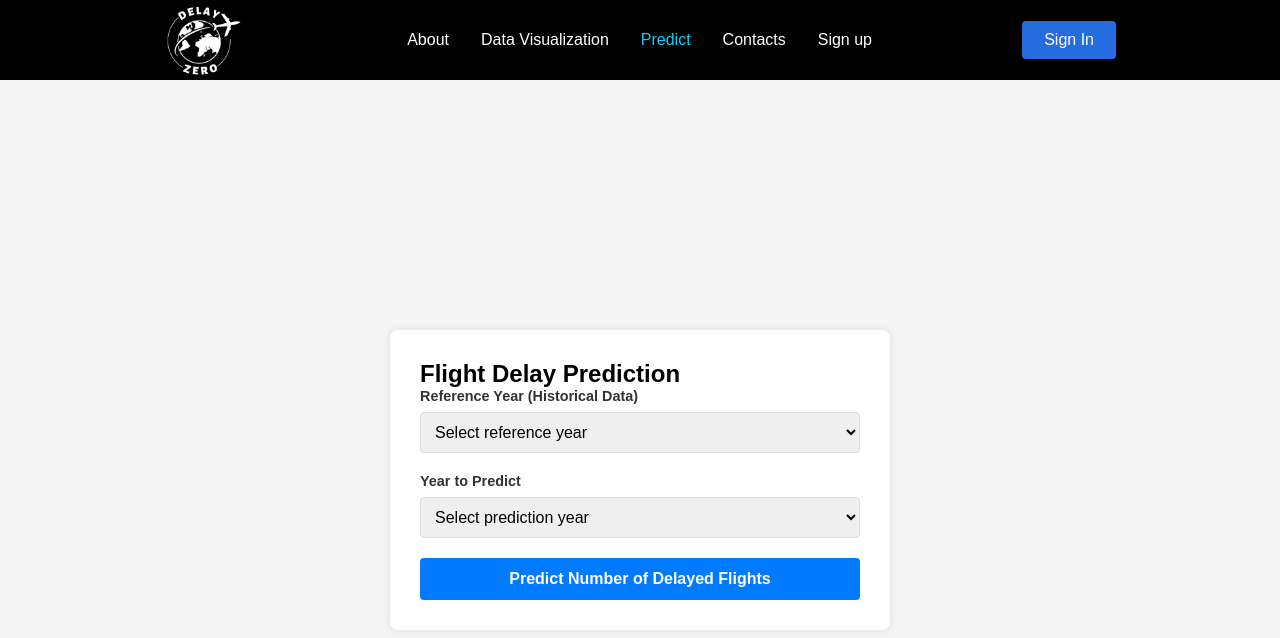
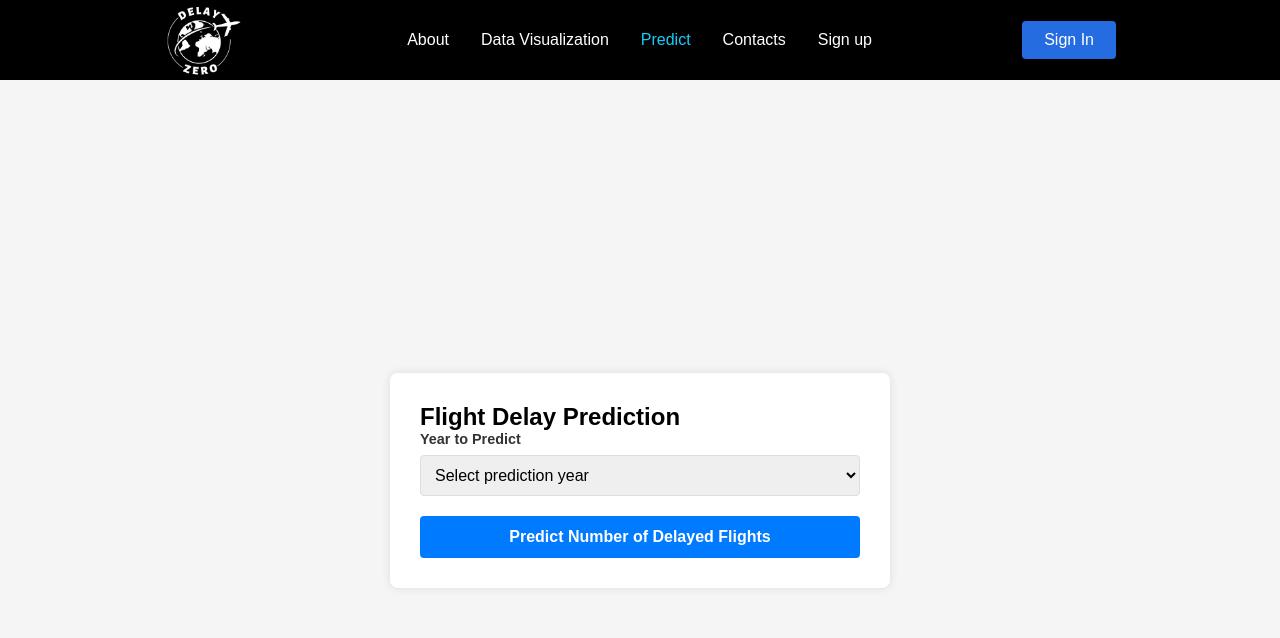
Before and after one commit to tanbeoi/ASM3-NEW, a React (Create React App) app in the folder cos30049/: page /predict in a window 1280 px wide. Shown: the top 638 px of the page. Built offline with nearby package versions, Linux system fonts and the light colour scheme; sample sign-in values are in the browser's storage.

Commit message:
change in prediction

```diff
--- a/cos30049/src/Components/Predict.js
+++ b/cos30049/src/Components/Predict.js
@@ -20,11 +20,7 @@ const Predict = () => {
   const handleSubmit = async (e) => {
     e.preventDefault();
 
-    // Validate that predict year is after reference year
-    if (parseInt(formData.predict_year) <= parseInt(formData.reference_year)) {
-      alert('Prediction year must be after reference year');
-      return;
-    }
+
 
     try {
       const response = await fetch('http://localhost:8000/predict_delay', {
@@ -55,12 +51,6 @@ const Predict = () => {
     });
   };
 
-  // Historical years (2014-2023)
-  const historicalYears = Array.from(
-    {length: 10},
-    (_, i) => 2014 + i
-  );
-
   // Future years (2024-2033)
   const futureYears = Array.from(
     {length: 10},
@@ -72,21 +62,6 @@ const Predict = () => {
       <div className="predict-box">
         <h2>Flight Delay Prediction</h2>
         <form className="predict-form" onSubmit={handleSubmit}>
-          <div className="form-group">
-            <label>Reference Year (Historical Data)</label>
-            <select
-              name="reference_year"
-              value={formData.reference_year}
-              onChange={handleChange}
-              required
-            >
-              <option value="">Select reference year</option>
-              {historicalYears.map(year => (
-                <option key={year} value={year}>{year}</option>
-              ))}
-            </select>
-          </div>
-
           <div className="form-group">
             <label>Year to Predict</label>
             <select
@@ -110,7 +85,7 @@ const Predict = () => {
         {prediction && (
           <div className="prediction-result">
             <h3>Flight Delay Prediction</h3>
-            <p>Based on {formData.reference_year} data</p>
+            <p>Based on the data from 2014 to 2023</p>
             <p>Predicted delays for {formData.predict_year}:</p>
             <p className="prediction-number">{prediction.toLocaleString()} flights</p>
           </div>
```
Also changed, not shown: 1 other file (tests, documents, lock files or other folders).
